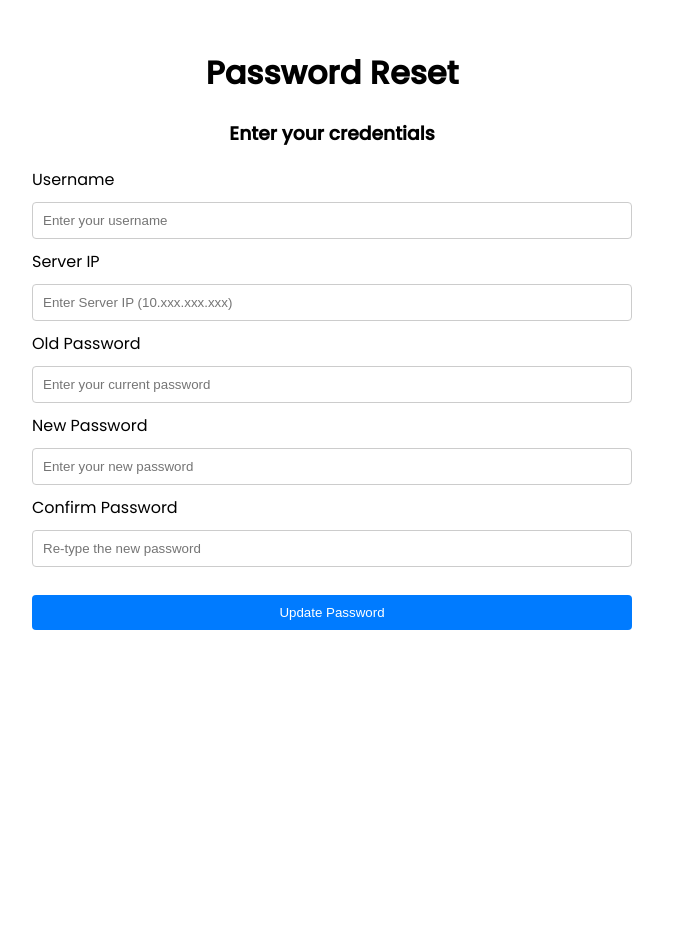
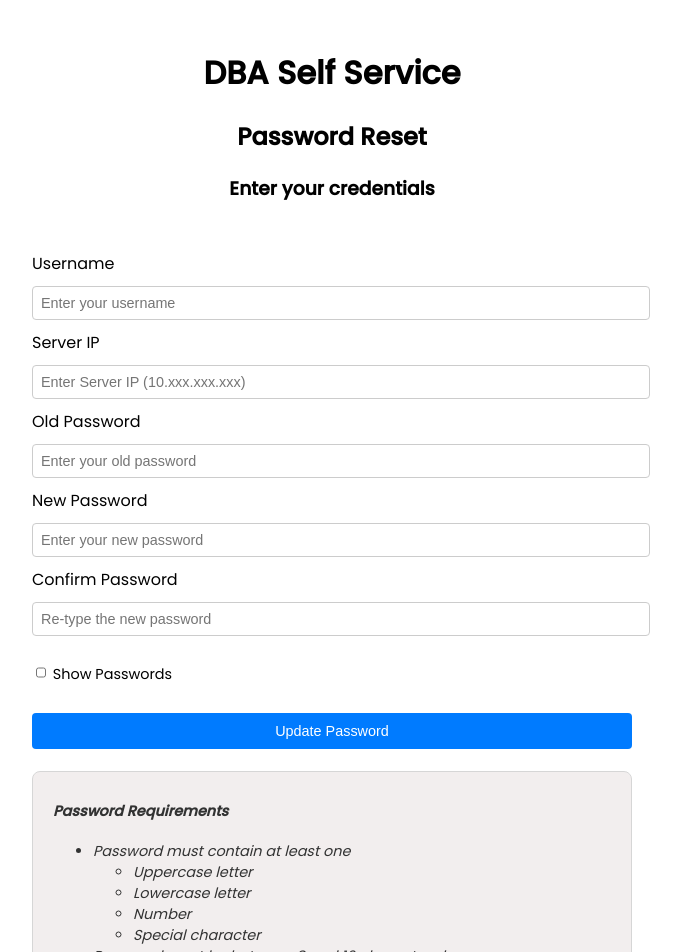
Before and after one commit to samarth-sh/DBA-SelfService, a SvelteKit app in the folder sveltekit-frontend/: page /password-reset in a window 1280 px wide. Shown: the top 952 px of the page, without its empty margins (308-989 px from the left). Before the commit the page ends 800 px from the top, so only its background shows below. Built offline with nearby package versions, Linux system fonts and the light colour scheme.

Commit message:
Update Svelte component and added Password Requirements

```diff
--- a/sveltekit-frontend/package.json
+++ b/sveltekit-frontend/package.json
@@ -9,13 +9,13 @@
 		"check": "svelte-kit sync && svelte-check --tsconfig ./tsconfig.json",
 		"check:watch": "svelte-kit sync && svelte-check --tsconfig ./tsconfig.json --watch",
 		"start": "node build"
-
 	},
 	"devDependencies": {
 		"@sveltejs/adapter-auto": "^3.0.0",
 		"@sveltejs/adapter-node": "^3.0.0",
 		"@sveltejs/kit": "^2.0.0",
 		"@sveltejs/vite-plugin-svelte": "^3.0.0",
+		"@types/zxcvbn": "^4.4.4",
 		"concurrently": "^8.2.2",
 		"svelte": "^4.2.7",
 		"svelte-check": "^3.6.0",
@@ -24,6 +24,7 @@
 	},
 	"type": "module",
 	"dependencies": {
-		"axios": "^1.7.3"
+		"axios": "^1.7.3",
+		"glob": "^9.3.5"
 	}
 }
--- a/sveltekit-frontend/src/routes/password-reset/+page.svelte
+++ b/sveltekit-frontend/src/routes/password-reset/+page.svelte
@@ -6,6 +6,12 @@
     let serverIP: string = '';
     let errorMessage: string = '';
     let successMessage: string = '';
+    let showPassword: boolean = false;
+
+    function togglePasswordVisibility(event: Event): void {
+        const checkbox = event.target as HTMLInputElement;
+        showPassword = checkbox.checked;
+    }
 
     function validateInput(){
         if(newPassword !== confirmPassword) {
@@ -28,7 +34,7 @@
             errorMessage = 'Password cannot contain old password';
             return;
         }
-        if(!newPassword.match(/^(?=.*[a-z])(?=.*[A-Z])(?=.*\d)(?=.*[@$!%*?&])[A-Za-z\d@$!%*?&]{8,16}$/)) {
+        if(!newPassword.match(/^(?=.*[a-z])(?=.*[A-Z])(?=.*\d)(?=.*[@$#!%*?&])[A-Za-z\d@$#!%*?&]{8,16}$/)) {
             errorMessage = 'Password must contain at least one uppercase letter, one lowercase letter, one number, and one special character';
             return;
         }
@@ -77,9 +83,11 @@
     </script>
 
 <main>
+
+    <div class="inputform">
         <div class="headers">
-        <h1>Password Reset</h1>
-
+            <h1>DBA Self Service</h1>
+            <h2>Password Reset</h2>
             <h3>Enter your credentials</h3>
         </div>
         <div class="messages">
@@ -90,8 +98,8 @@
                 <p id="message" class="success">{successMessage}</p>
             {/if}
         </div>
-    <div class="inputform">
         <form on:submit|preventDefault={updatePassword}>
+
         <label for="username">Username</label>
         <input id="username" bind:value={username} placeholder="Enter your username" required>
 
@@ -99,16 +107,85 @@
         <input id="serverIP" bind:value={serverIP} placeholder="Enter Server IP (10.xxx.xxx.xxx)" required>
 
         <label for="oldPassword">Old Password</label>
-            <input id="oldPassword" bind:value={oldPassword} placeholder="Enter your current password" type="password" required>
+            {#if showPassword}
+            <input
+            type="text"
+            id="oldPassword"
+            bind:value={oldPassword}
+            placeholder="Enter your old password"
+            />
+            {:else}
+            <input
+            type="password"
+            id="oldPassword"
+            bind:value={oldPassword}
+            placeholder="Enter your old password"
+            />
+            {/if}
 
             <label for="newPassword">New Password</label>
-            <input id="newPassword" bind:value={newPassword} placeholder="Enter your new password" type="password" required>
+            {#if showPassword}
+            <input
+            type="text"
+            id="newPassword"
+            bind:value={newPassword}
+            placeholder="Enter your new password"
+            />
+            {:else}
+            <input
+            type="password"
+            id="newPassword"
+            bind:value={newPassword}
+            placeholder="Enter your new password"
+            />
+            {/if}
 
             <label for="confirmPassword">Confirm Password</label>
-            <input id="confirmPassword" bind:value={confirmPassword} placeholder="Re-type the new password" type="password" required>
+            {#if showPassword}
+            <input
+            type="text"
+            id="confirmPassword"
+            bind:value={confirmPassword}
+            placeholder="Re-type the new password"
+            />
+            {:else}
+            <input
+            type="password"
+            id="confirmPassword"
+            bind:value={confirmPassword}
+            placeholder="Re-type the new password"
+            />
+            {/if}
 
+            <div class="checkbox">
+                <label>
+                <input
+                id="showPasswordBox"
+                type="checkbox"
+                bind:checked={showPassword}
+                on:change={togglePasswordVisibility}
+                />
+                Show Passwords
+                </label>
+            </div>
             <button id="upd" type="submit">Update Password</button>
         </form>
+    </div>
+    <div class="password-requirements">
+        <h4>Password Requirements</h4>
+        <ul>
+        <li>Password must contain at least one
+         <ul>
+            <li>Uppercase letter</li>
+            <li>Lowercase letter</li>
+            <li>Number</li>
+            <li>Special character</li>
+            </ul>
+         </li>
+         <li>Password must be between 8 and 16 characters long</li>
+         <li>Password cannot contain username or old password</li>
+         <li>Password can contain the following special characters: @$#!%*?&</li>
+         </ul>
     </div>
 </main>
 
@@ -135,13 +212,22 @@
             padding: 5px;
         }
     }
+    .inputform{
+        display: flex;
+        flex-direction: column;
+        gap: 4px;
+    }
     form{
+        width: 600px;
+        margin: 0.1rem auto;
         display: flex;
         flex-direction: column;
         gap: 10px;
     }
     input{
-            padding: 10px;
+        width: 100%;
+        padding: 0.5rem;
+        font-size: 0.9rem;
         border: 1px solid #ccc;
         border-radius: 4px;
     }
@@ -153,21 +239,29 @@
         text-align: center;
     }
     .messages{
-            text-align: center;
         margin-top: 10px;
         margin-bottom: 10px;
         font-size: 0.9rem;
         font-weight: bold;
-            color: #007bff;
         text-transform: uppercase;
     }
+  input[type="text"],
+    input[type="password"] {
+        flex: 1;
+    }
     button{
-            padding: 10px;
+        width: 100%;
+        padding: 0.5rem;
+        font-size: 0.9rem;
         border: none;
         border-radius: 4px;
         background-color: #007bff;
         color: white;
         cursor: pointer;
+
+        &:hover{
+            background-color: #0056b3;
+        }
     }
     #upd{
         margin-top: 18px;
@@ -176,16 +270,12 @@
         border: none;
         border-radius: 4px;
     }
-        button:hover{
-            background-color: #0056b3;
-        }
     #message{
         margin-top: 10px;
         font-size: 0.9rem;
         font-weight: bold;
         text-transform: uppercase;
         text-align: center;
-            color: #007bff;
     }
     .error{
         color: red;
@@ -193,5 +283,28 @@
     .success{
         color: green;
     }
-
+    .checkbox {
+        display: flex;
+        flex-direction: row;
+        align-items: center;
+        margin-top: 10px;
+        gap: 5px;
+        font-size: 0.9rem;
+    }
+    #showPasswordBox{
+        width: 10px;
+        margin-top: 10px;
+    }
+    .password-requirements{
+        margin-top: 20px;
+        padding: 10px 20px;
+        border: 1px solid #ccc;
+        border-radius: 8px;
+        background-color: #efebeb;
+        font-size: 0.9rem;
+        opacity: 0.8;
+        font-style: italic;
+        max-width: 100%;
+        max-height: 300vh;
+    }
     </style>
```
Also changed, not shown: 1 other file (tests, documents, lock files or other folders). Lines whose indentation alone changed are shown as unchanged.
